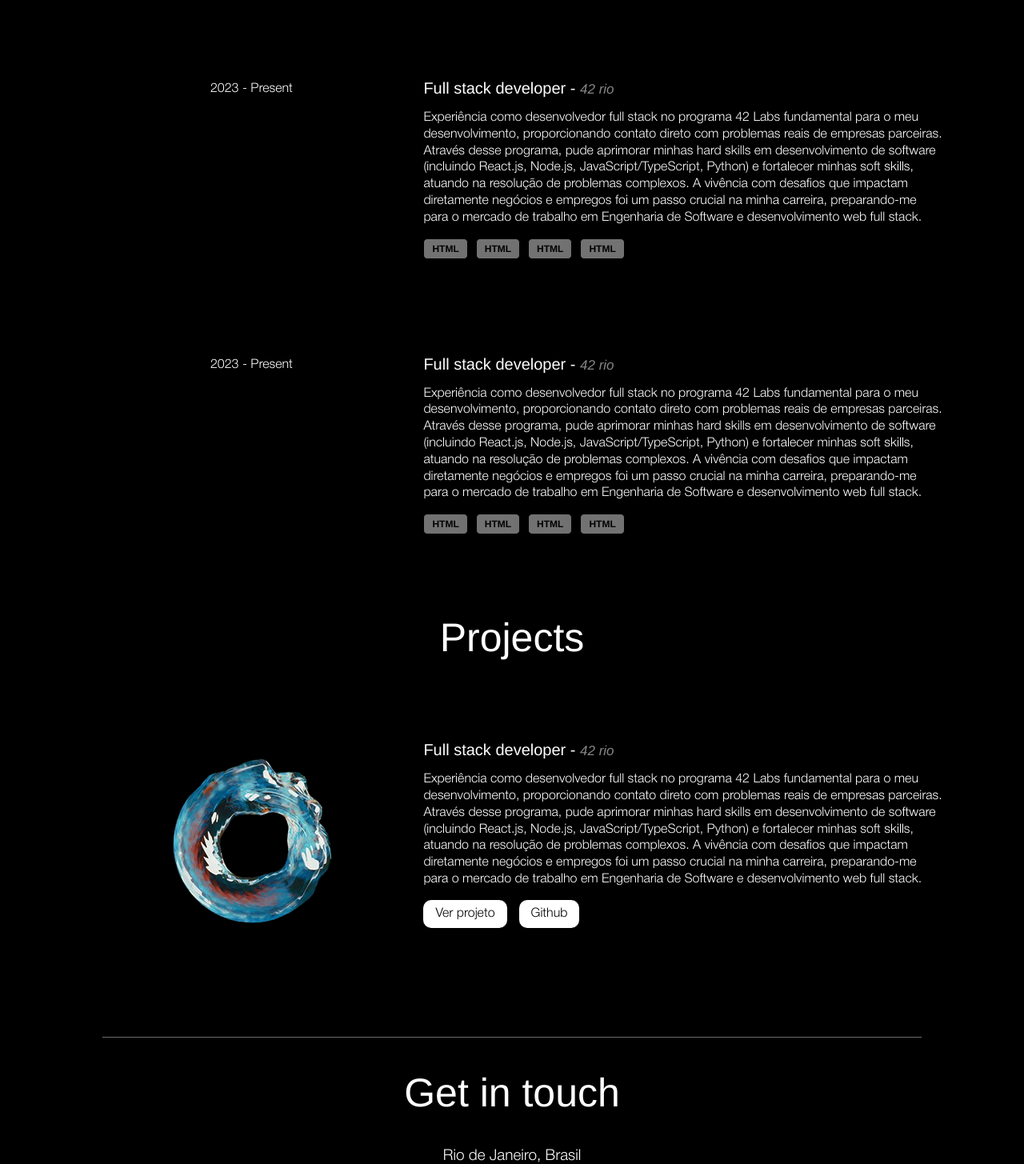
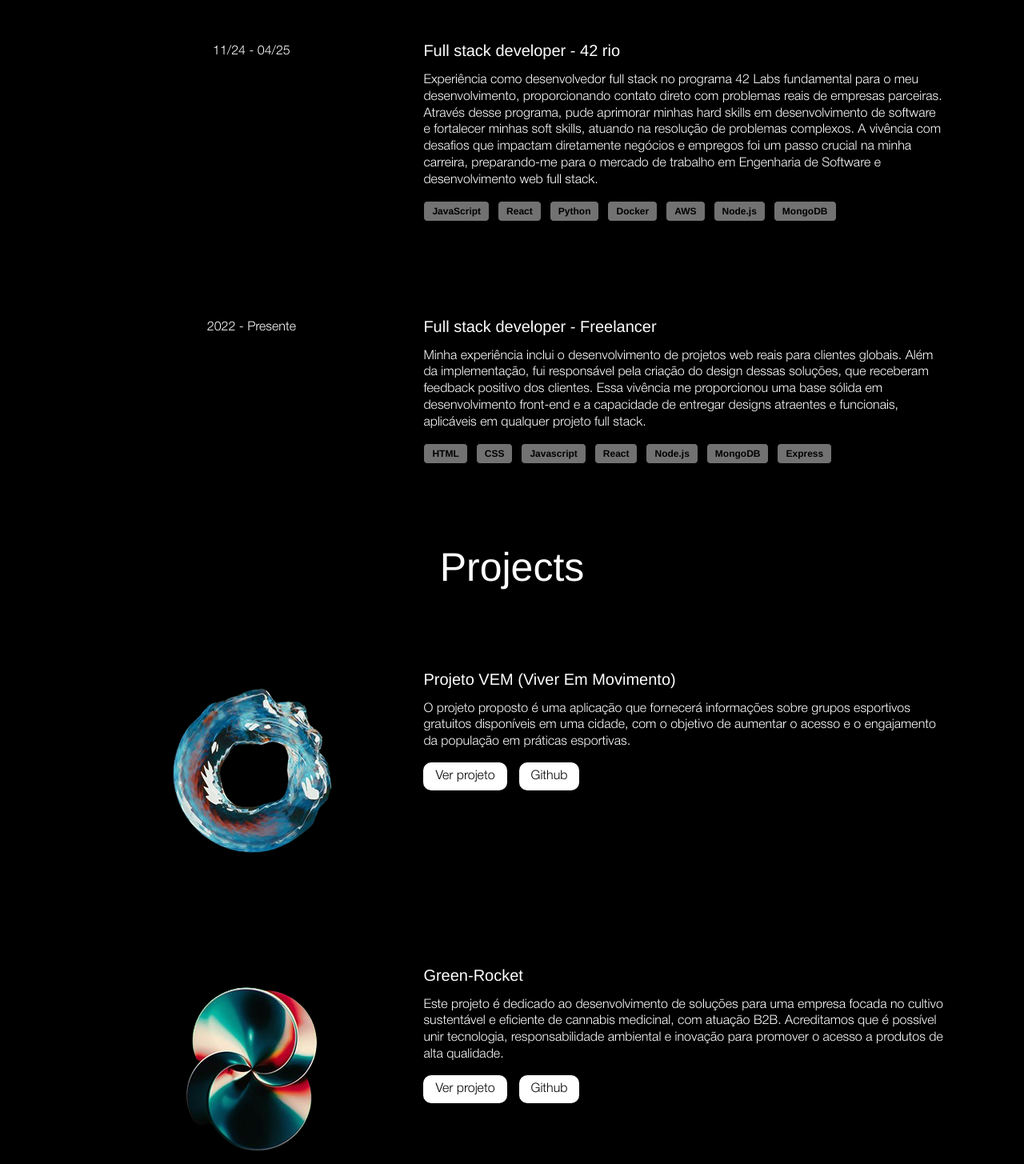
Before and after one commit to RochtBruno/Portfolio, a React (Vite) app: page / in a window 1280 px wide. Shown: the part 1099-2554 px from the top of the page at 80% size. Built offline with nearby package versions, Linux system fonts and the light colour scheme; the HTML template or start-up script is replaced by a standard one.

Commit message:
feat: funcionalidade dos componentes exp e project funcionando, links funcionando

```diff
--- a/src/App.jsx
+++ b/src/App.jsx
@@ -5,6 +5,8 @@ import Skills from './components/Skills/Skills.jsx'
 import Exp from './components/Exp/Exp.jsx'
 import Project from './components/Project/Project.jsx'
 import Contact from './components/Contact/Contact.jsx'
+import experiences from "./data/experiences.json"
+import projects from "./data/projects.json"
 
 function App() {
 
@@ -14,10 +16,17 @@ function App() {
      <Main />
      <Skills/>
       <h2 className="experience__title">Experience</h2>
-     <Exp />
-     <Exp />
+     {
+      experiences.map((exp,index) => (
+        <Exp key={index} {...exp} />
+      ))
+     }
       <h2 className="projects__title">Projects</h2>
-      <Project />
+     {
+      projects.map((project,index) => (
+          <Project key={index} {...project} />
+      ))
+     }
       <Contact />
     </>
   )
--- a/src/blocks/main.css
+++ b/src/blocks/main.css
@@ -3,7 +3,7 @@
 	display: flex;
 	justify-content: space-between;
 	padding: 0 3.5%;
-	padding: 40px 3.5%;
+	padding: 20px 3.5% 40px 3.5%;
 }
 
 .main__description{
@@ -21,10 +21,11 @@
 	margin-bottom: 10px;
 	font-weight: 300;
 	color: #ffffffaf;
+	font-style: oblique;
 }
 
 .main__description-text{
-	padding-right: 70px;
+	padding-right: 30px;
 	margin: 20px 0;
 	line-height: 1.5;
 	font-size: 18px;
--- a/src/blocks/projects.css
+++ b/src/blocks/projects.css
@@ -56,6 +56,7 @@
 	background-color: #fff;
 	color: #000;
 	border-radius: 10px;
+	cursor: pointer;
 }
 
 .project__box-project-link:hover{
--- a/src/components/Contact/Contact.jsx
+++ b/src/components/Contact/Contact.jsx
@@ -14,8 +14,8 @@ function Contact(){
 				<p className="contact__infos-telephone">+55 24 99218-1476</p>
 				<IconContext.Provider value={{ className: 'contact__icons' }}>
 					<div className="contact__icons-wrapper">
-						<a href=""><FaLinkedin /></a>
-						<a href=""><FaGithub /></a>
+						<a target="a_blank" href="https://www.linkedin.com/in/bru-rocha/"><FaLinkedin /></a>
+						<a target="a_blank" href="https://github.com/RochtBruno"><FaGithub /></a>
 					</div>
 				</IconContext.Provider>;
 			</div>
--- a/src/components/Exp/Exp.jsx
+++ b/src/components/Exp/Exp.jsx
@@ -1,26 +1,20 @@
 import React from 'react'
 
-function Exp() {
+function Exp({date, title, description, skills}) {
 	return(
 		<>
 			<div className="experience">
 				<div className="experience__wrapper">
 					<div className="experience__box-date">
-						<p>2023 - Present</p>
+						<p>{date}</p>
 					</div>
 					<div className="experience__box-info">
-						<p className="experience__box-job-title">Full stack developer - <span>42 rio</span></p>
-						<p className="experience__box-job-description">Experiência como desenvolvedor full stack no programa 42 Labs
-							fundamental para o meu desenvolvimento, proporcionando contato direto com problemas reais de empresas parceiras.
-							Através desse programa, pude aprimorar minhas hard skills em desenvolvimento de software (incluindo React.js, Node.js,
-							JavaScript/TypeScript, Python) e fortalecer minhas soft skills, atuando na resolução de problemas complexos. A vivência
-							com desafios que impactam diretamente negócios e empregos foi um passo crucial na minha carreira, preparando-me para o
-							mercado de trabalho em Engenharia de Software e desenvolvimento web full stack.</p>
+						<p className="experience__box-job-title">{title}</p>
+						<p className="experience__box-job-description">{description}</p>
 						<div className="experience__box-job-skills">
-							<p className="experience__box-job-skill">HTML</p>
-							<p className="experience__box-job-skill">HTML</p>
-							<p className="experience__box-job-skill">HTML</p>
-							<p className="experience__box-job-skill">HTML</p>
+							{skills.map((skill,index) => (
+								<p className="experience__box-job-skill" key={index}>{skill}</p>
+							))}
 						</div>
 					</div>
 				</div>
--- a/src/components/Header/Header.jsx
+++ b/src/components/Header/Header.jsx
@@ -14,8 +14,8 @@ function Header() {
 			</div>
 			<IconContext.Provider value={{ className: 'react-icons' }}>
 				<div className="header__icons">
-					<a href=""><FaLinkedin /></a>
-					<a href=""><FaGithub /></a>
+					<a target="a_blank" href="https://www.linkedin.com/in/bru-rocha/"><FaLinkedin /></a>
+					<a target="a_blank" href="https://github.com/RochtBruno"><FaGithub /></a>
 				</div>
 			</IconContext.Provider>;
 		</div>
--- a/src/components/Project/Project.jsx
+++ b/src/components/Project/Project.jsx
@@ -1,25 +1,29 @@
 import React from 'react'
-import projectImg from '../../assets/project-1.png'
 
-function Project() {
+function Project({projectImg, title, description, links}) {
+	const imgSrc = projectImg ? new URL(`../../assets/${projectImg}`, import.meta.url).href : "";
 	return(
 		<>
 			<div className="project">
 				<div className="project__wrapper">
 					<div className="project__box-image">
-						<img src={projectImg} alt="" />
+						<img src={imgSrc} alt={title} />
 					</div>
 					<div className="project__box-info">
-						<p className="project__box-project-title">Full stack developer - <span>42 rio</span></p>
-						<p className="project__box-project-description">Experiência como desenvolvedor full stack no programa 42 Labs
-							fundamental para o meu desenvolvimento, proporcionando contato direto com problemas reais de empresas parceiras.
-							Através desse programa, pude aprimorar minhas hard skills em desenvolvimento de software (incluindo React.js, Node.js,
-							JavaScript/TypeScript, Python) e fortalecer minhas soft skills, atuando na resolução de problemas complexos. A vivência
-							com desafios que impactam diretamente negócios e empregos foi um passo crucial na minha carreira, preparando-me para o
-							mercado de trabalho em Engenharia de Software e desenvolvimento web full stack.</p>
+						<p className="project__box-project-title">{title}</p>
+						<p className="project__box-project-description">{description}</p>
 						<div className="project__box-project-links">
-							<a className="project__box-project-link" href="">Ver projeto</a>
-							<a className="project__box-project-link" href="">Github</a>
+							{
+								links && links.map((link,index) => (
+									<a
+									key={index}
+									className="project__box-project-link"
+									href={link.url}
+									target="_blank"
+									rel="noopener noreferrer"
+									>{link.label}</a>
+								))
+							}
 						</div>
 					</div>
 				</div>
--- /dev/null
+++ b/src/data/experiences.json
@@ -0,0 +1,14 @@
+[
+  {
+    "date": "11/24 - 04/25",
+    "title": "Full stack developer - 42 rio",
+    "description": "Experiência como desenvolvedor full stack no programa 42 Labs fundamental para o meu desenvolvimento, proporcionando contato direto com problemas reais de empresas parceiras. Através desse programa, pude aprimorar minhas hard skills em desenvolvimento de software e fortalecer minhas soft skills, atuando na resolução de problemas complexos. A vivência com desafios que impactam diretamente negócios e empregos foi um passo crucial na minha carreira, preparando-me para o mercado de trabalho em Engenharia de Software e desenvolvimento web full stack.",
+    "skills": ["JavaScript", "React","Python", "Docker","AWS","Node.js","MongoDB"]
+  },
+  {
+    "date": "2022 - Presente",
+    "title": "Full stack developer - Freelancer",
+    "description": "Minha experiência inclui o desenvolvimento de projetos web reais para clientes globais. Além da implementação, fui responsável pela criação do design dessas soluções, que receberam feedback positivo dos clientes. Essa vivência me proporcionou uma base sólida em desenvolvimento front-end e a capacidade de entregar designs atraentes e funcionais, aplicáveis em qualquer projeto full stack.",
+    "skills": ["HTML", "CSS" , "Javascript", "React", "Node.js", "MongoDB", "Express"]
+  }
+]
--- /dev/null
+++ b/src/data/projects.json
@@ -0,0 +1,20 @@
+[
+  {
+    "title": "Projeto VEM (Viver Em Movimento)",
+    "description": "O projeto proposto é uma aplicação que fornecerá informações sobre grupos esportivos gratuitos disponíveis em uma cidade, com o objetivo de aumentar o acesso e o engajamento da população em práticas esportivas.",
+    "projectImg": "project-1.png",
+    "links": [
+      { "label": "Ver projeto", "url": "https://projeto-vem.netlify.app/" },
+      { "label": "Github", "url": "https://github.com/ICEI-PUC-Minas-PMV-SI/pmv-si-2023-1-e1-proj-web-t5-esportes_gratuitos" }
+    ]
+  },
+    {
+    "title": "Green-Rocket",
+    "description": "Este projeto é dedicado ao desenvolvimento de soluções para uma empresa focada no cultivo sustentável e eficiente de cannabis medicinal, com atuação B2B. Acreditamos que é possível unir tecnologia, responsabilidade ambiental e inovação para promover o acesso a produtos de alta qualidade.",
+    "projectImg": "project-2.png",
+    "links": [
+      { "label": "Ver projeto", "url": "https://green-rocket.vercel.app/" },
+      { "label": "Github", "url": "https://github.com/RochtBruno/green-rocket" }
+    ]
+  }
+]
```
